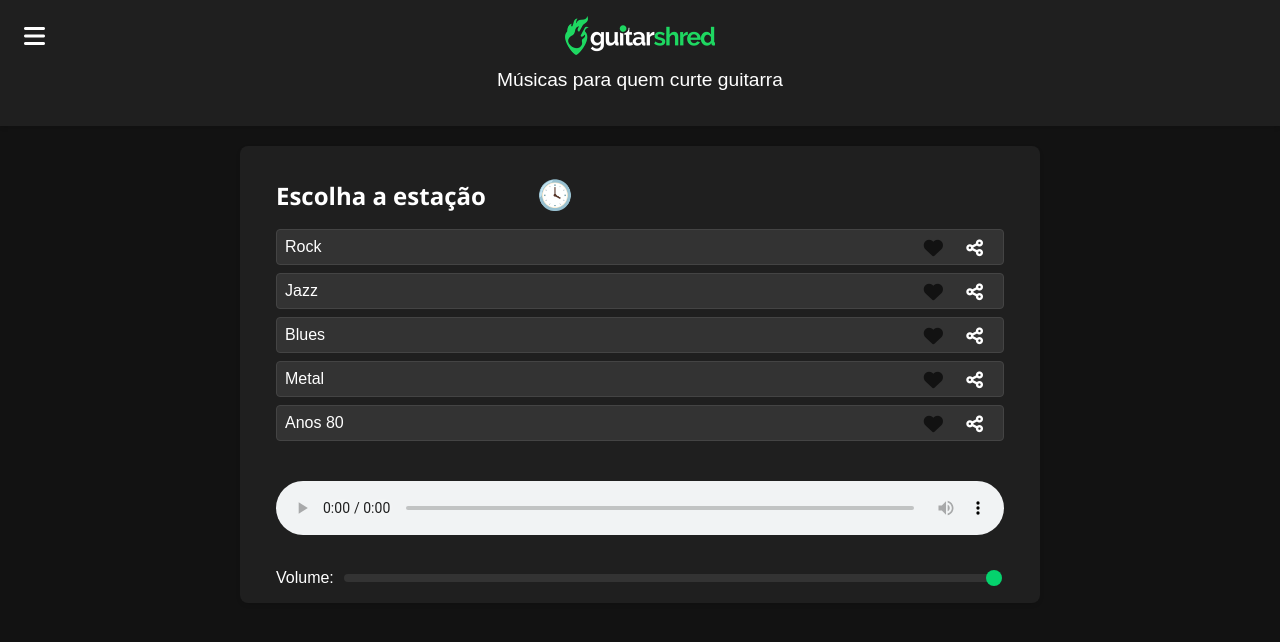
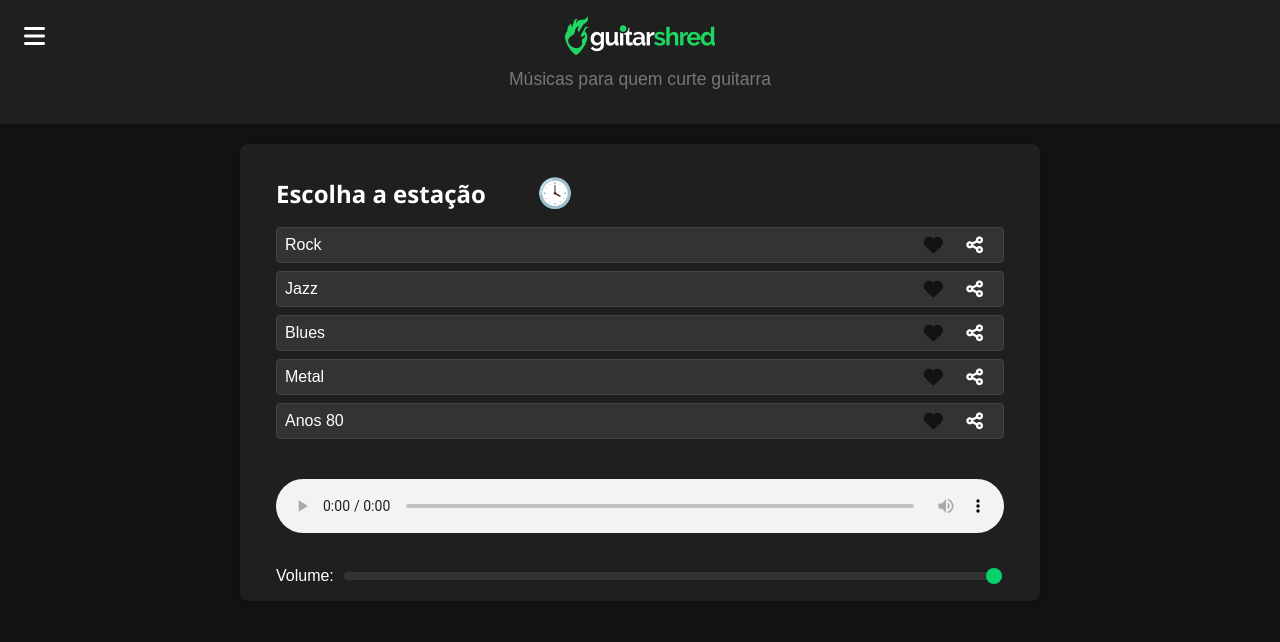
Before and after one commit to portalguitarshred/radio, a plain HTML site: page index.html in a window 1280 px wide. Drawn offline with Linux system fonts and the light colour scheme.

Commit message:
Update index.html

```diff
--- a/index.html
+++ b/index.html
@@ -89,8 +89,9 @@
 
         .tagline {
             font-family: Arial, sans-serif;
-            font-size: 1.2em;
+            font-size: 1.1em;
             margin-top: 0;
+            color: #777777;
         }
 
         main {
```
